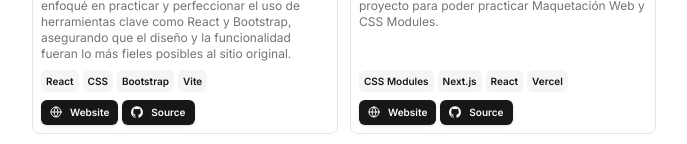
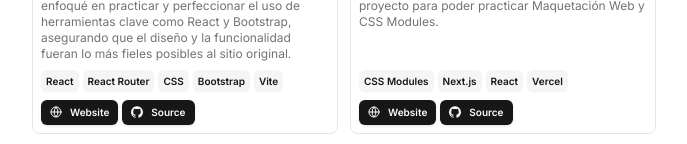
Before and after one commit to Benit0Trdlla/Portfolio, a Next.js app: page / in a window 1280 px wide. Shown: the part 1338-1482 px from the top of the page, without its empty margins (296-983 px from the left). Built offline with nearby package versions, Linux system fonts and the light colour scheme.

Commit message:
Add new technology to the latest proyect.

```diff
--- a/src/data/resume.tsx
+++ b/src/data/resume.tsx
@@ -97,6 +97,7 @@ export const DATA = {
         "Este proyecto consistió en clonar la página web de la AFIP, la institución tributaria de Argentina, con el objetivo de mejorar mis habilidades como desarrollador frontend. Durante su desarrollo, me enfoqué en practicar y perfeccionar el uso de herramientas clave como React y Bootstrap, asegurando que el diseño y la funcionalidad fueran lo más fieles posibles al sitio original.",
       technologies: [
         "React",
+        "React Router",
         "CSS",
         "Bootstrap",
         "Vite",
```
